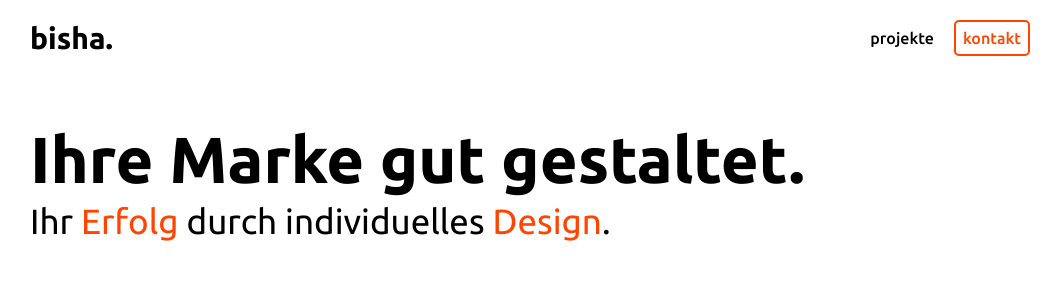
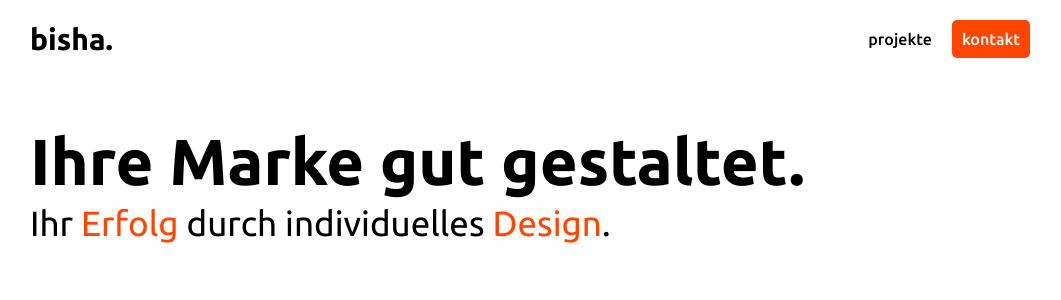
Before and after one commit to zerokater/bisha, a SvelteKit app: page / in a window 1280 px wide. Shown: the top 300 px of the page, without its empty margins (110-1171 px from the left). Built offline with nearby package versions, Linux system fonts and the light colour scheme.

Commit message:
letzte-version

```diff
--- a/src/components/Nav.svelte
+++ b/src/components/Nav.svelte
@@ -44,17 +44,16 @@
 
     .kontakt{
         border-radius: 0.5rem;
-        color: orangered;
-        padding: 0.7rem;
-        transition: all 0.5s;
+        color: white;
+        padding: 1rem;
+        transition: all 0.5s ease;
         font-weight: 500;
-        border: 2pt solid orangered;
+        background-color: orangered;
     }
 
     .kontakt:hover{
-        scale: 0.95;
-        background-color: orangered;
         color: white;
+        background-color: black;
        }
 
 
@@ -69,7 +68,7 @@
 
     }
 
-    @media only screen and (max-width: 480px) {
+    @media only screen and (max-width: 768px) {
 
         header{
             margin-bottom: 0rem;
--- a/src/routes/+layout.svelte
+++ b/src/routes/+layout.svelte
@@ -24,6 +24,7 @@
     display: flex;
     flex-direction: column;
     gap: 2rem;
+    background-color: white;;
   }
 
 
--- a/src/routes/+page.svelte
+++ b/src/routes/+page.svelte
@@ -16,6 +16,11 @@
 		<h1>Ihre Marke gut gestaltet.</h1>
 		<h2>Ihr <span>Erfolg</span> durch individuelles <span>Design</span>.</h2>
 	</section>
+
+	<section class="uber-uns" >
+
+	</section>
+
 
 
 </main>
```
